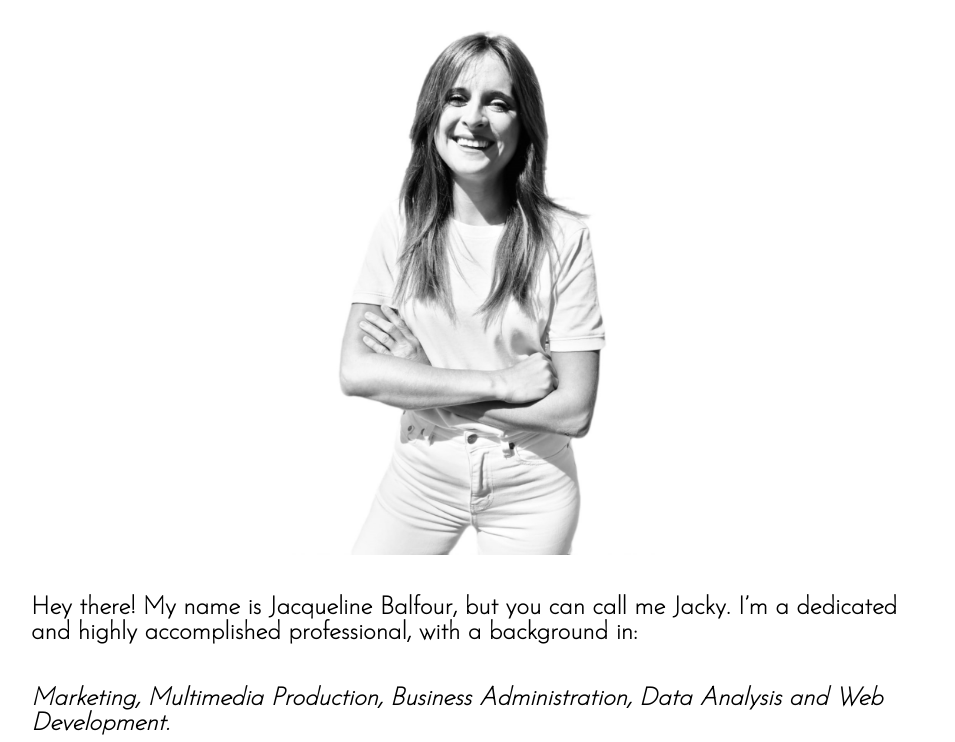
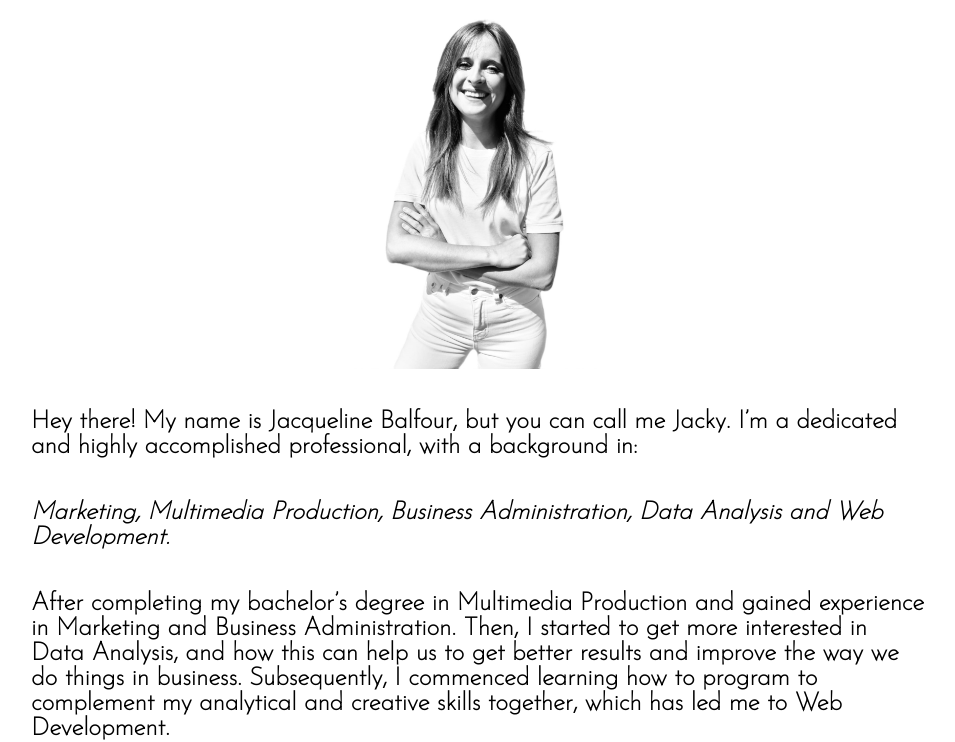
Before and after one commit to jackybalfour/jackybalfour.github.io, a plain HTML site: page index.html in a window 1280 px wide. Shown: the part 73-815 px from the top of the page, without its empty margins (161-1116 px from the left). Drawn offline with nearby package versions, Linux system fonts and the light colour scheme.

Commit message:
media changes

```diff
--- a/style.css
+++ b/style.css
@@ -172,3 +172,8 @@
         padding: 5px;
     }
 }
+@media (min-width: 600px) {
+    img {
+        width: 20%;
+    }
+}
```
